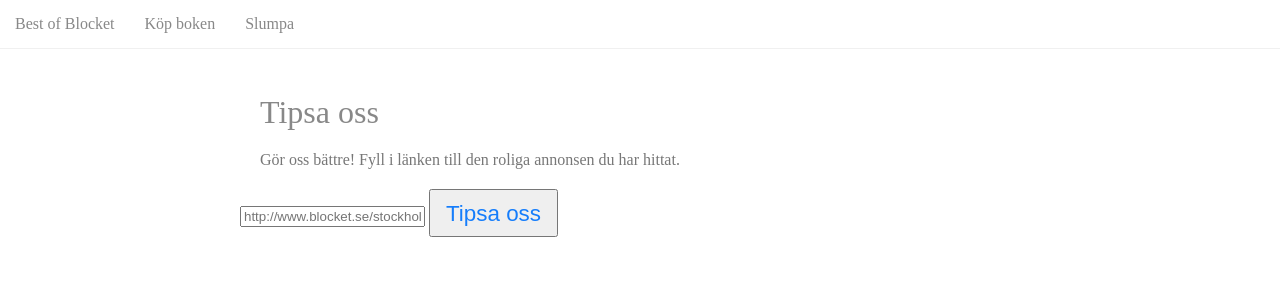
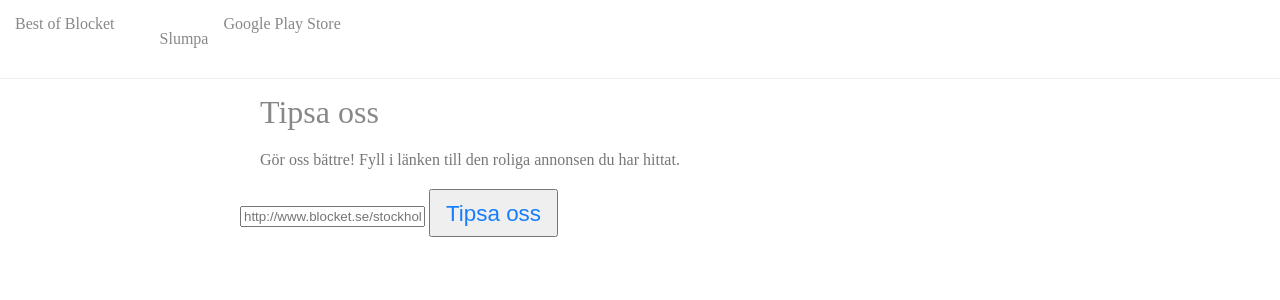
Before and after one commit to anderspetersson/bestofblocket, a Django app: template bestofblocket/templates/submit.html in a window 1280 px wide. Shown: the top 300 px of the page. Run offline with Django 3.2, Linux system fonts and the light colour scheme; the template is opened without the code that fills it, so the values that code supplies are empty; some libraries are stand-ins or nearby versions.

Commit message:
Added Link to Google Play store.

```diff
--- a/bestofblocket/templates/mobile/base.html
+++ b/bestofblocket/templates/mobile/base.html
@@ -26,7 +26,8 @@
   <div id="main">
       <div class="header clearfix">
           <span class="title"><a href="{% url 'index' %}">Best of Blocket</a></span>
-          <span class="title"><a href="https://www.adlibris.com/se/e-bok/gevar-saljes-p-g-a-dodsfall-9789137143613">Köp boken</a></span>
+          <!--<span class="title"><a href="https://www.adlibris.com/se/e-bok/gevar-saljes-p-g-a-dodsfall-9789137143613">Köp boken</a></span>-->
+          <span class="title"><a href="https://play.google.com/store/apps/details?id=com.lillebrorgroup.bestofblocket">Google Play Store</a>
           <span class="title"><a href="{% url 'random' %}">Slumpa</a></span>
           <div class="navigation">
             {% block rightnavigation %}{% endblock rightnavigation %}
```
